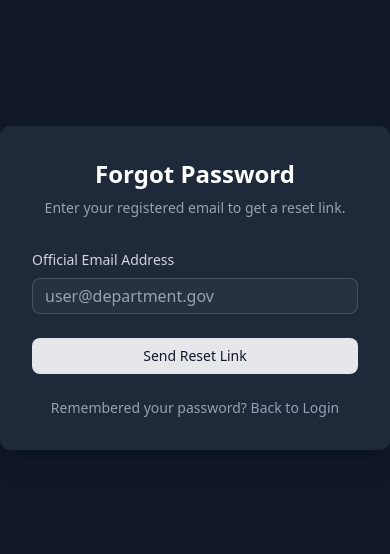
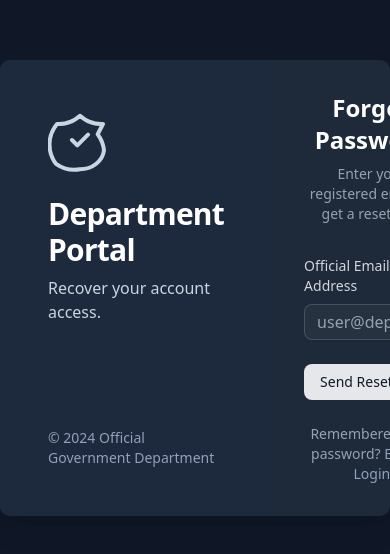
Before and after one commit to Sharjun-Hussain/railway-asset-system-frontend, a Next.js app: page /forgot-password in a window 390 px wide. Shown: the part 134-688 px from the top of the page. Built offline with nearby package versions, Linux system fonts and the light colour scheme.

Commit message:
modify:some codes in login and forgot password

```diff
--- a/src/app/(auth)/forgot-password/page.jsx
+++ b/src/app/(auth)/forgot-password/page.jsx
@@ -74,7 +74,7 @@ export default function ForgotPasswordPage() {
     <div className="flex items-center justify-center min-h-screen bg-gray-100 dark:bg-gray-900">
       <div className="flex w-full max-w-4xl mx-auto overflow-hidden bg-white rounded-lg shadow-xl dark:bg-gray-800">
         {/* Left Panel: Branding (Copied directly from your LoginPage) */}
-        <div className="hidden md:block md:w-1/2 bg-slate-800 p-12 text-white flex flex-col justify-between">
+        <div className=" md:block md:w-1/2 bg-slate-800 p-12 text-white flex flex-col justify-between">
           <div>
             <svg
               className="w-16 h-16 mb-6 text-slate-300"
--- a/src/app/(auth)/login/page.jsx
+++ b/src/app/(auth)/login/page.jsx
@@ -77,7 +77,7 @@ export default function LoginPage() {
     <div className="flex items-center justify-center min-h-screen bg-gray-100 dark:bg-gray-900">
       <div className="flex w-full max-w-4xl mx-auto overflow-hidden bg-white rounded-lg shadow-xl dark:bg-gray-800">
         {/* Left Panel: Branding */}
-        <div className="hidden md:block md:w-1/2 bg-slate-800 p-12 text-white flex flex-col justify-between">
+        <div className=" md:block md:w-1/2 bg-slate-800 p-12 text-white flex flex-col justify-between">
           <div>
             <svg
               className="w-16 h-16 mb-6 text-slate-300"
```
